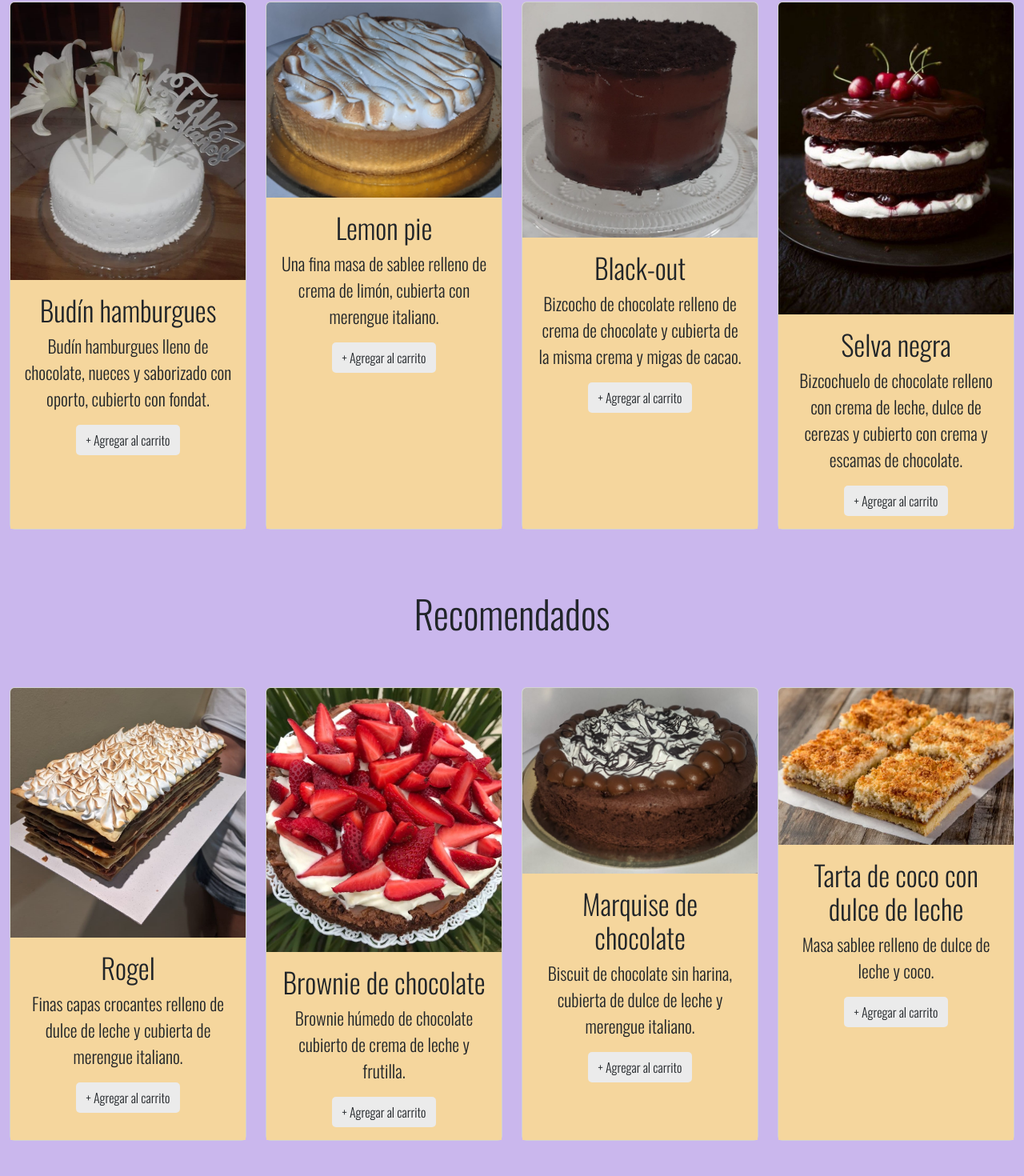
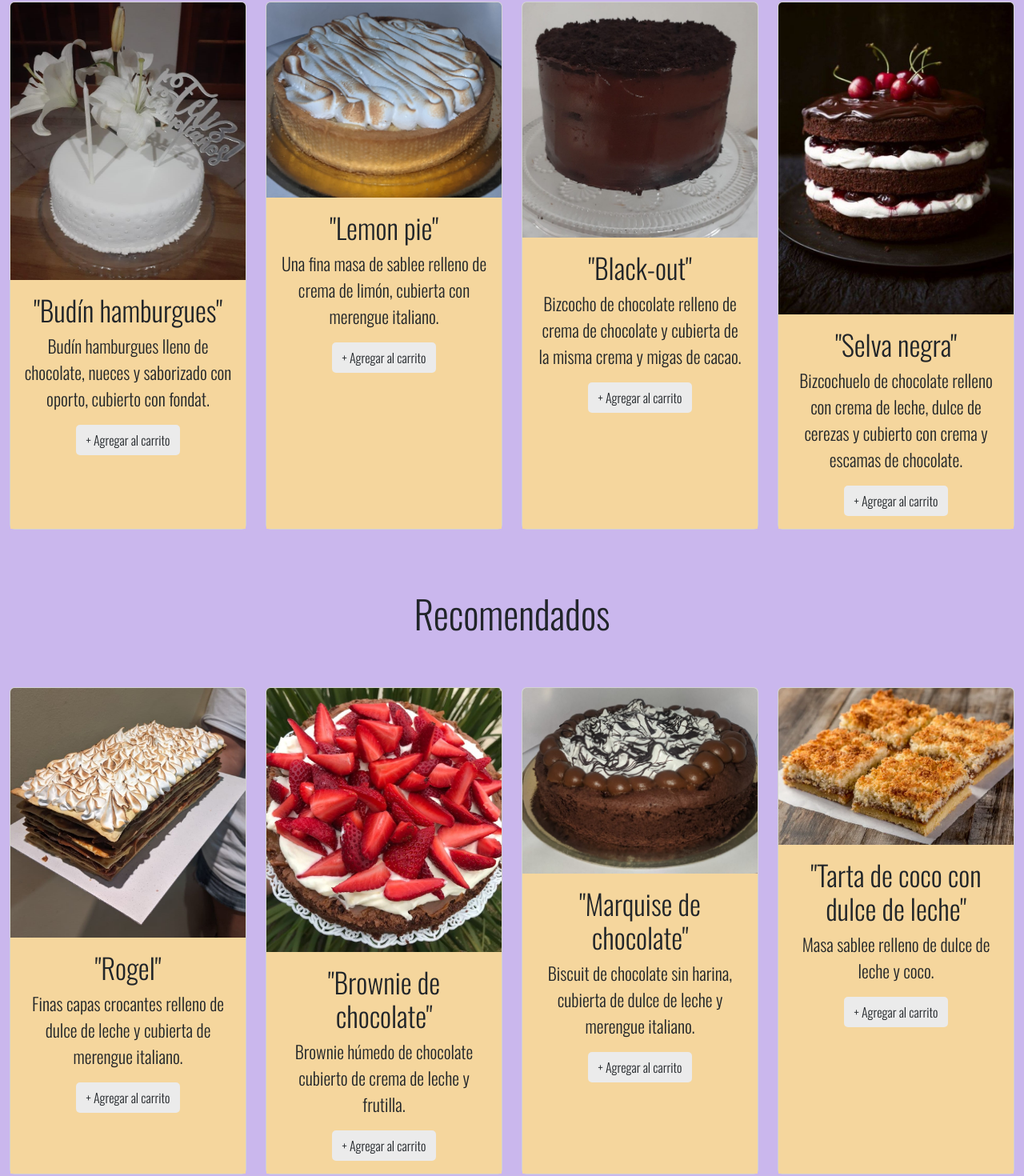
Before and after one commit to ivanroth000/mi-primer-repositorio, a website: page index.html in a window 1280 px wide. Shown: the part 1016-2486 px from the top of the page at 80% size. Drawn offline with nearby package versions, Linux system fonts and the light colour scheme.

Commit message:
agregamos comillas a los titulos de los productos del index

```diff
--- a/index.html
+++ b/index.html
@@ -93,7 +93,7 @@
               <div class="card text-center h-100">
                 <img src="productos/torta-1.jpg" class="card-img-top" alt="Budín hamburgues">
                 <div class="card-body">
-                  <h3 class="card-title">Budín hamburgues</h3>
+                  <h3 class="card-title">"Budín hamburgues"</h3>
                   <p class="card-text">Budín hamburgues lleno de chocolate, nueces y saborizado con oporto, cubierto con fondat.</p>
                   <a href="error-404.html" class="btn">+ Agregar al carrito</a>
                 </div>
@@ -104,7 +104,7 @@
                   <div class="card text-center h-100">
                     <img src="productos/torta-2.jpg" class="card-img-top" alt="Lemon pie">
                     <div class="card-body lemonPie">
-                      <h3 class="card-title">Lemon pie</h3>
+                      <h3 class="card-title">"Lemon pie"</h3>
                       <p class="card-text">Una fina masa de sablee relleno de crema de limón, cubierta con merengue italiano.</p>
                       <a href="error-404.html" class="btn">+ Agregar al carrito</a>
                     </div>
@@ -115,7 +115,7 @@
                       <div class="card text-center h-100">
                         <img src="productos/torta-3.jpg" class="card-img-top" alt="Black-out">
                         <div class="card-body">
-                          <h3 class="card-title">Black-out</h3>
+                          <h3 class="card-title">"Black-out"</h3>
                           <p class="card-text">Bizcocho de chocolate relleno de crema de chocolate y cubierta de la misma crema y migas de cacao.</p>
                           <a href="error-404.html" class="btn ">+ Agregar al carrito</a>
                         </div>
@@ -126,7 +126,7 @@
                     <div class="card text-center h-100">
                       <img src="productos/selva-negra.jpg" class="card-img-top" alt="Torta selva negra">
                       <div class="card-body">
-                        <h3 class="card-title">Selva negra</h3>
+                        <h3 class="card-title">"Selva negra"</h3>
                         <p class="card-text">Bizcochuelo de chocolate relleno con crema de leche, dulce de cerezas y cubierto con crema y escamas de chocolate.</p>
                         <a href="error-404.html" class="btn ">+ Agregar al carrito</a>
                       </div>
@@ -143,7 +143,7 @@
                 <div class="card text-center h-100">
                   <img src="productos/torta-4.jpg" class="card-img-top" alt="Rogel crocantes relleno de dulce de leche y cubierta de merengue italiano.">
                   <div class="card-body">
-                    <h3 class="card-title">Rogel</h3>
+                    <h3 class="card-title">"Rogel"</h3>
                     <p class="card-text">Finas capas crocantes relleno de dulce de leche y cubierta de merengue italiano.</p>
                     <a href="error-404.html" class="btn">+ Agregar al carrito</a>
                   </div>
@@ -154,7 +154,7 @@
                     <div class="card text-center h-100">
                       <img src="productos/torta-5.jpg" class="card-img-top" alt="Brownie de chocolate">
                       <div class="card-body">
-                        <h3 class="card-title">Brownie de chocolate</h3>
+                        <h3 class="card-title">"Brownie de chocolate"</h3>
                         <p class="card-text">Brownie húmedo de chocolate cubierto de crema de leche y frutilla.</p>
                         <a href="error-404.html" class="btn">+ Agregar al carrito</a>
                       </div>
@@ -165,7 +165,7 @@
                         <div class="card text-center h-100">
                           <img src="productos/torta-6.jpg" class="card-img-top" alt="Marquise de chocolate">
                           <div class="card-body">
-                            <h3 class="card-title">Marquise de chocolate</h3>
+                            <h3 class="card-title">"Marquise de chocolate"</h3>
                             <p class="card-text">Biscuit de chocolate sin harina, cubierta de dulce de leche y merengue italiano.</p>
                             <a href="error-404.html" class="btn ">+ Agregar al carrito</a>
                           </div>
@@ -176,7 +176,7 @@
                       <div class="card text-center h-100">
                         <img src="productos/tarta-coco.webp" class="card-img-top" alt="Tarta de coco con dulce de leche">
                         <div class="card-body">
-                          <h3 class="card-title">Tarta de coco con dulce de leche</h3>
+                          <h3 class="card-title">"Tarta de coco con dulce de leche"</h3>
                           <p class="card-text">Masa sablee relleno de dulce de leche y coco.</p>
                           <a href="error-404.html" class="btn ">+ Agregar al carrito</a>
                         </div>
```
